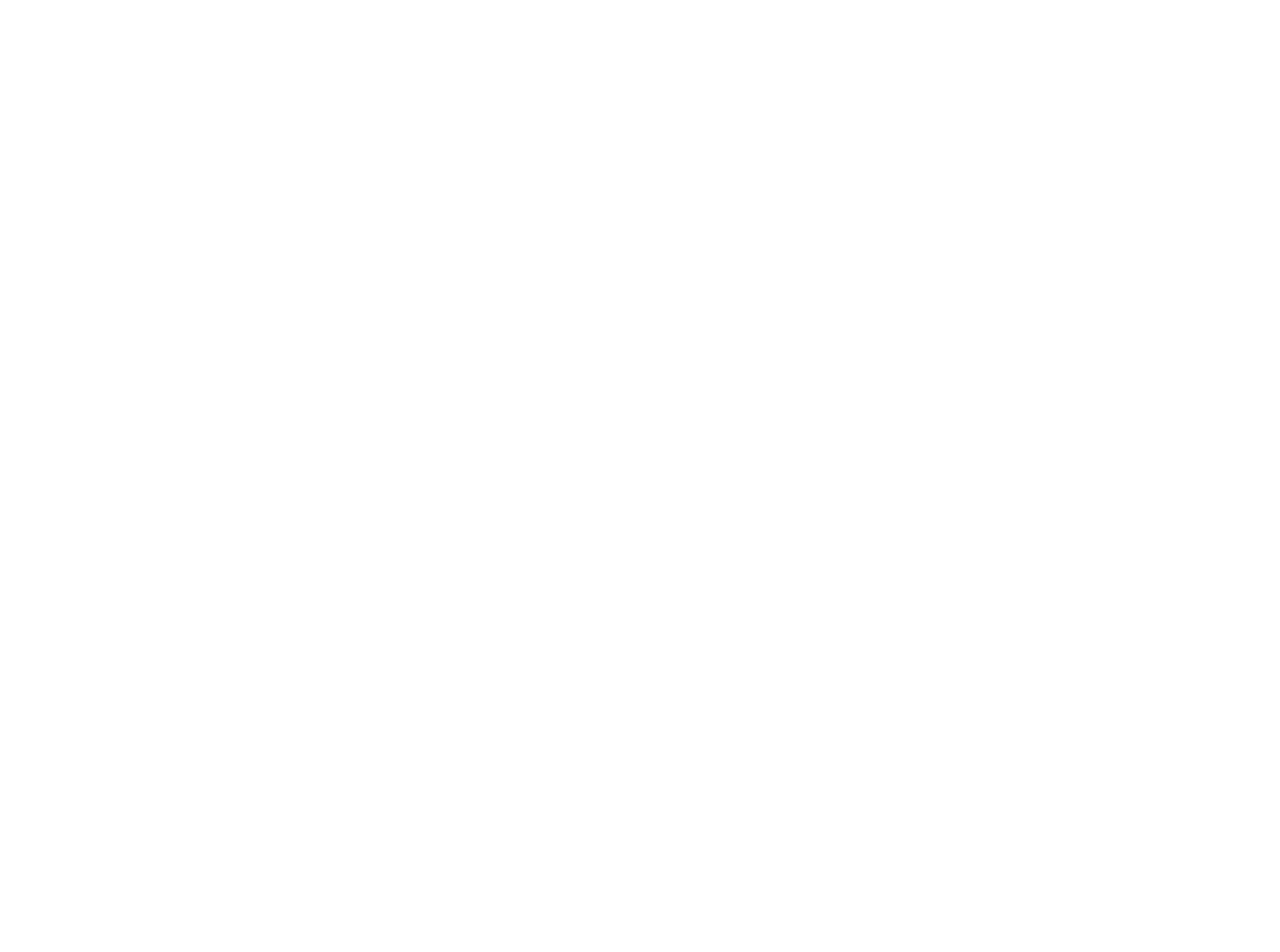
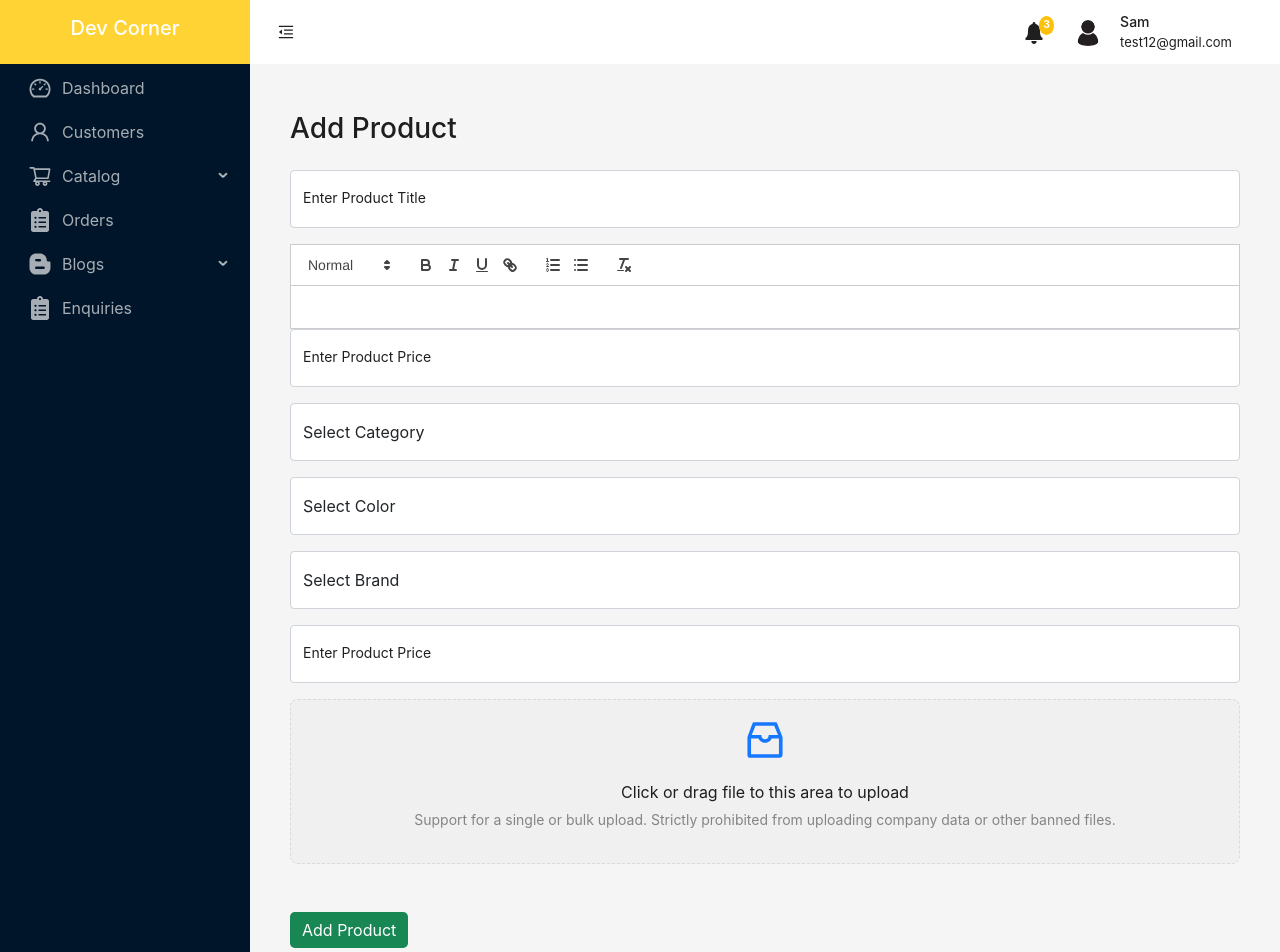
Before and after one commit to sam1090/ecommerce, a React (Create React App) app in the folder admin-app/: page /admin/product in a window 1280 px wide. Before the commit this address had no page. Shown: the top 952 px of the page. Before the commit the page ends 800 px from the top, so only its background shows below. Built offline with nearby package versions, Linux system fonts and the light colour scheme.

Commit message:
Add Product Page added

```diff
--- a/admin-app/src/App.js
+++ b/admin-app/src/App.js
@@ -19,6 +19,7 @@
 import AddColor from './Pages/AddColor';
 import AddCat from './Pages/AddCat';
 import AddBrand from './Pages/AddBrand';
+import AddProduct from './Pages/AddProduct';
 function App() {
   return (
     <Router>
@@ -41,6 +42,7 @@
           <Route path='category' element = {<AddCat/>} />
           <Route path='brand' element = {<AddBrand/>} />
           <Route path='brand-list' element = {<BrandList/>} />
+          <Route path='product' element = {<AddProduct/>} />
           <Route path='product-list' element = {<ProductList/>} />
 
         </Route>
--- /dev/null
+++ b/admin-app/src/Pages/AddProduct.js
@@ -0,0 +1,82 @@
+import React, { useState } from "react";
+import CustomInput from "../Components/CustomInput";
+import ReactQuill from "react-quill";
+import "react-quill/dist/quill.snow.css";
+import { InboxOutlined } from "@ant-design/icons";
+import { message, Upload } from "antd";
+const { Dragger } = Upload;
+const props = {
+  name: "file",
+  multiple: true,
+  action: "https://www.mocky.io/v2/5cc8019d300000980a055e76",
+  onChange(info) {
+    const { status } = info.file;
+    if (status !== "uploading") {
+      console.log(info.file, info.fileList);
+    }
+    if (status === "done") {
+      message.success(`${info.file.name} file uploaded successfully.`);
+    } else if (status === "error") {
+      message.error(`${info.file.name} file upload failed.`);
+    }
+  },
+  onDrop(e) {
+    console.log("Dropped files", e.dataTransfer.files);
+  },
+};
+
+const AddProduct = () => {
+  const [desc, setDesc] = useState();
+  const handleDesc = (e) => {
+    setDesc(e);
+  };
+
+  return (
+    <div>
+      <h3 className="mb-4">Add Product</h3>
+      <div>
+        <form action="">
+          <CustomInput type="text" label="Enter Product Title" />
+          <ReactQuill
+            theme="snow"
+            value={desc}
+            onChange={(evt) => {
+              handleDesc(evt);
+            }}
+          />
+          <CustomInput type="number" label="Enter Product Price" />
+          <select name="" className="form-control py-3 mb-3 " id="">
+            <option value="">Select Category</option>
+          </select>
+          <select name="" className="form-control py-3 mb-3 " id="">
+            <option value="">Select Color</option>
+          </select>{" "}
+          <select name="" className="form-control py-3 mb-3 " id="">
+            <option value="">Select Brand</option>
+          </select>
+          <CustomInput type="number" label="Enter Product Price" />
+          <Dragger {...props}>
+            <p className="ant-upload-drag-icon">
+              <InboxOutlined />
+            </p>
+            <p className="ant-upload-text">
+              Click or drag file to this area to upload
+            </p>
+            <p className="ant-upload-hint">
+              Support for a single or bulk upload. Strictly prohibited from
+              uploading company data or other banned files.
+            </p>
+          </Dragger>
+          <button
+            className="btn btn-success border-0 rounded-3 my-5"
+            type="submit"
+          >
+            Add Product
+          </button>
+        </form>
+      </div>
+    </div>
+  );
+};
+
+export default AddProduct;
```
